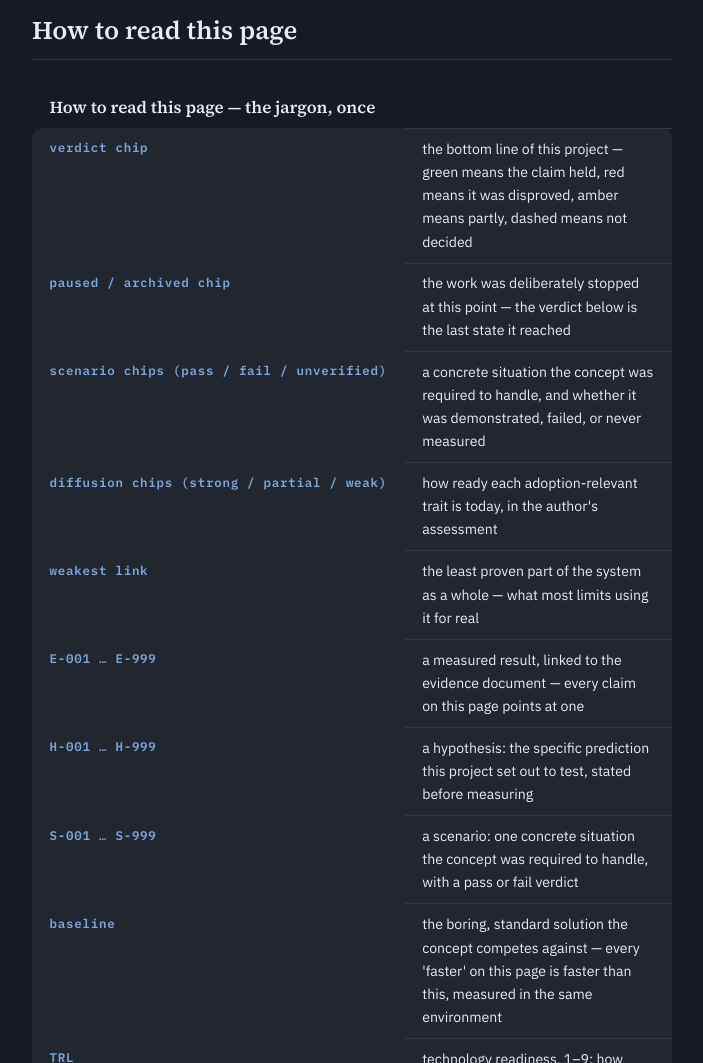
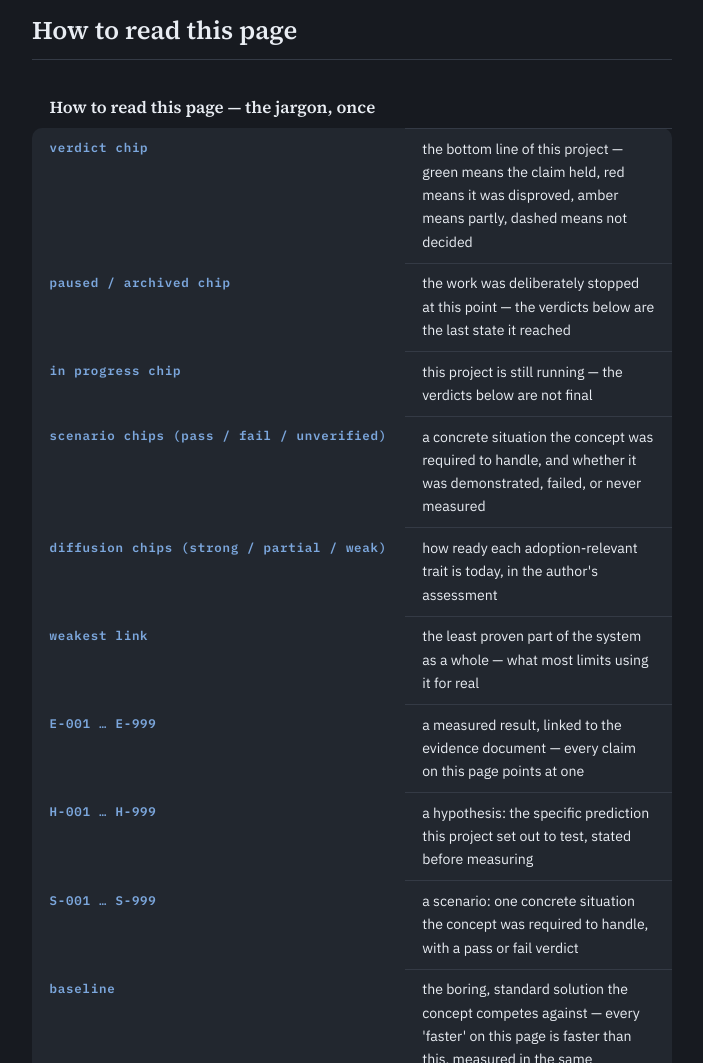
Before and after one commit to yoarajota/concept-whisper-quantization-wer-degradation, a plain HTML site: page docs/artifact/index.html in a window 1280 px wide. Shown: the part 880-1943 px from the top of the page, without its empty margins (288-991 px from the left). Drawn offline with Linux system fonts and the light colour scheme.

Commit message:
docs: apply the second review fixes to the artifact

```diff
--- a/docs/artifact/index.html
+++ b/docs/artifact/index.html
@@ -19,7 +19,7 @@ const $ = sel => document.querySelector(sel);
 
 function chip(verdict, small) {
   const known = ["supported", "partially-supported", "falsified", "untested"];
-  const cls = known.includes(verdict) ? verdict : "state";
+  const cls = known.includes(verdict) ? verdict : (verdict === "active" ? "active" : "state");
   const label = verdict.replace(/-/g, " ");
   return `<span class="chip ${esc(cls)}${small ? " chip-small" : ""}" aria-label="Status: ${label}">${esc(label)}</span>`;
 }
@@ -93,7 +93,8 @@ function chart(d) {
 
 const LEGEND = [
   ["verdict chip", "the bottom line of this project — green means the claim held, red means it was disproved, amber means partly, dashed means not decided"],
-  ["paused / archived chip", "the work was deliberately stopped at this point — the verdict below is the last state it reached"],
+  ["paused / archived chip", "the work was deliberately stopped at this point — the verdicts below are the last state it reached"],
+  ["in progress chip", "this project is still running — the verdicts below are not final"],
   ["scenario chips (pass / fail / unverified)", "a concrete situation the concept was required to handle, and whether it was demonstrated, failed, or never measured"],
   ["diffusion chips (strong / partial / weak)", "how ready each adoption-relevant trait is today, in the author's assessment"],
   ["weakest link", "the least proven part of the system as a whole — what most limits using it for real"],
@@ -250,6 +251,7 @@ render();
 const body = document.body;
 const key = "artifact-ink";
 try { if (localStorage.getItem(key) === "1") body.classList.add("ink"); } catch (e) {}
+$("#toggle").setAttribute("aria-pressed", body.classList.contains("ink") ? "true" : "false");
 $("#toggle").addEventListener("click", () => {
   body.classList.toggle("ink");
   $("#toggle").setAttribute("aria-pressed", body.classList.contains("ink") ? "true" : "false");
--- a/docs/artifact/styles.css
+++ b/docs/artifact/styles.css
@@ -195,6 +195,7 @@ main { max-width: 46rem; margin: 0 auto; padding: 0 clamp(1rem, 4vw, 3rem); }
 .chip.falsified { background: var(--bad); color: var(--paper); }
 .chip.untested { border: 1px dashed var(--idle); color: var(--idle); }
 .chip.state { background: var(--panel); color: var(--idle); border: 1px solid var(--idle); }
+.chip.active { background: var(--muted); color: var(--paper); }
 
 .chip-small { font-size: 0.64rem; padding: 0.4em 0.8em; }
 .status-pass { background: var(--ok-soft); color: var(--ok); }
```
Also changed, not shown: docs/artifact/fonts/ibmplexmono-700.woff2 (deleted).
